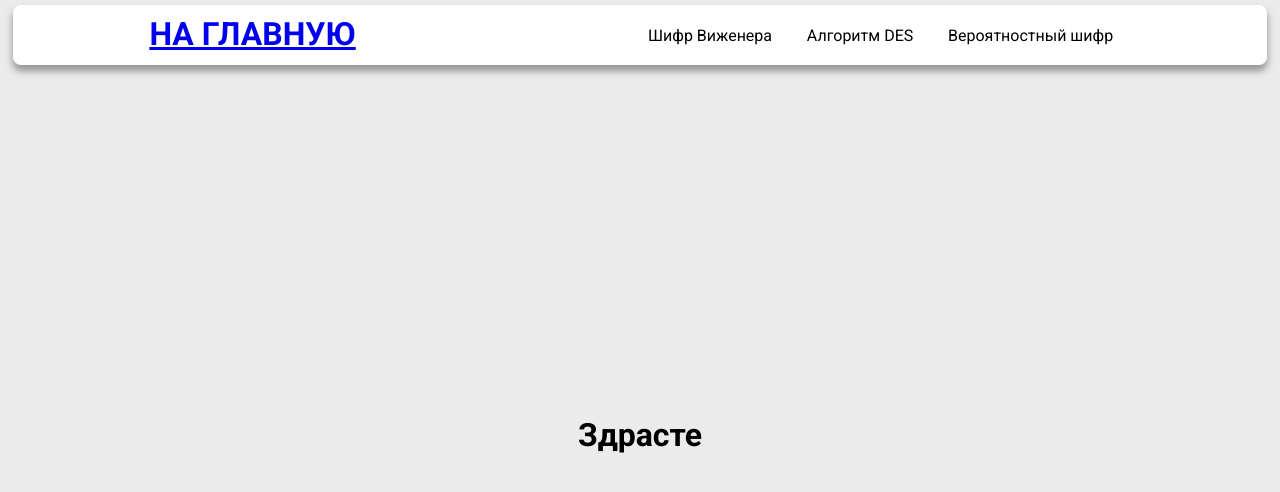
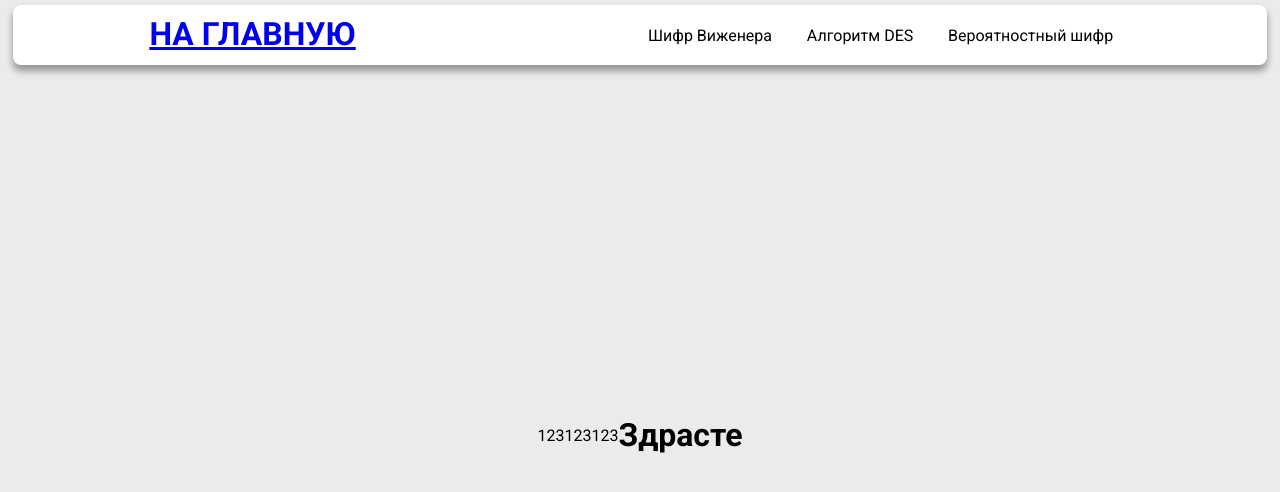
Before and after one commit to Mattakushii/-encryption_methods, a Next.js app: page / in a window 1280 px wide. Shown: the top 492 px of the page. Built offline with nearby package versions, Linux system fonts and the light colour scheme.

Commit message:
Update _app.js

```diff
--- a/src/pages/_app.js
+++ b/src/pages/_app.js
@@ -16,7 +16,10 @@ function App ({ Component, pageProps }) {
                 <title>Информационная безопасность и защита информации</title>
             </Head>
             <MainLayout>
-                <Component {...pageProps}/>
+                <>
+                    <div>123123123</div>
+                    <Component {...pageProps}/>
+                </>
             </MainLayout>
         </>
     )
```
